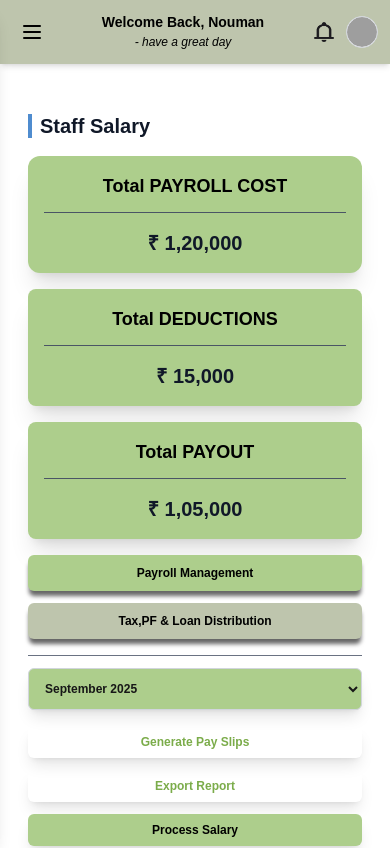
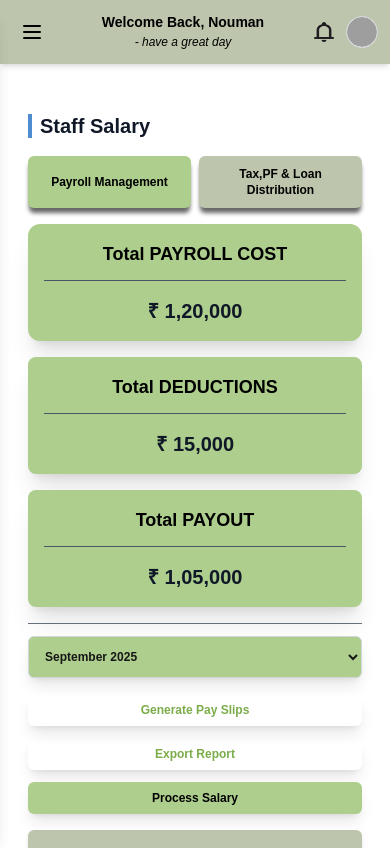
Before and after one commit to dev-nexcore/HM_ADMIN, a Next.js app: page /staffsalary in a window 390 px wide. Shown: the top 848 px of the page. Built offline with nearby package versions, Linux system fonts and the light colour scheme; grey boxes are pictures that could not be loaded.

Commit message:
update staffsalary.jsx

```diff
--- a/src/components/staffsalary/staffsalary.jsx
+++ b/src/components/staffsalary/staffsalary.jsx
@@ -160,6 +160,7 @@ export default function StaffSalaryContent() {
       }));
     }
   };
+
   // Save Edited Deductions
   const handleSaveDeductions = () => {
     setStaffData(prev =>
@@ -699,10 +700,30 @@ export default function StaffSalaryContent() {
 
       {/* Main Content */}
        <div className="max-w-7xl mx-auto space-y-4 sm:space-y-6">
-        {/* Header with red line */}
+        {/* Header with blue line */}
         <div className="flex items-center gap-2">
           <div className="w-1 h-6 bg-[#4F8CCF]"></div>
           <h1 className="text-xl sm:text-2xl font-semibold text-gray-900">Staff Salary</h1>
+        </div>
+
+        {/* Mobile Tab Buttons - Show only on mobile, right below header */}
+        <div className="flex sm:hidden gap-2 mb-4">
+          <button
+            onClick={() => setActiveTab("payroll")}
+            className={`cursor-pointer flex-1 px-3 py-2.5 rounded-md text-xs font-semibold transition-all duration-200 shadow-[0_6px_4px_-1px_rgba(0,0,0,0.6)] ${
+              activeTab === "payroll" ? "bg-[#ADCE8C] text-black" : "bg-[#BEC5AD] text-black"
+            }`}
+          >
+            Payroll Management
+          </button>
+          <button
+            onClick={() => setActiveTab("taxpf")}
+            className={`cursor-pointer flex-1 px-3 py-2.5 rounded-md text-xs font-semibold transition-all duration-200 shadow-[0_6px_4px_-1px_rgba(0,0,0,0.6)] ${
+              activeTab === "taxpf" ? "bg-[#ADCE8C] text-black" : "bg-[#BEC5AD] text-black"
+            }`}
+          >
+            Tax,PF & Loan Distribution
+          </button>
         </div>
 
         {/* Summary Cards */}
@@ -724,8 +745,8 @@ export default function StaffSalaryContent() {
           </div>
         </div>
 
-        {/* Tab Buttons */}
-        <div className="flex flex-col sm:flex-row gap-3 sm:gap-5">
+        {/* Desktop Tab Buttons - Show only on desktop */}
+        <div className="hidden sm:flex gap-3 sm:gap-5">
           <button
             onClick={() => setActiveTab("payroll")}
             className={`cursor-pointer px-3 sm:px-4 py-2.5 rounded-md text-xs sm:text-sm font-semibold transition-all duration-200 shadow-[0_6px_4px_-1px_rgba(0,0,0,0.6)] ${
```
